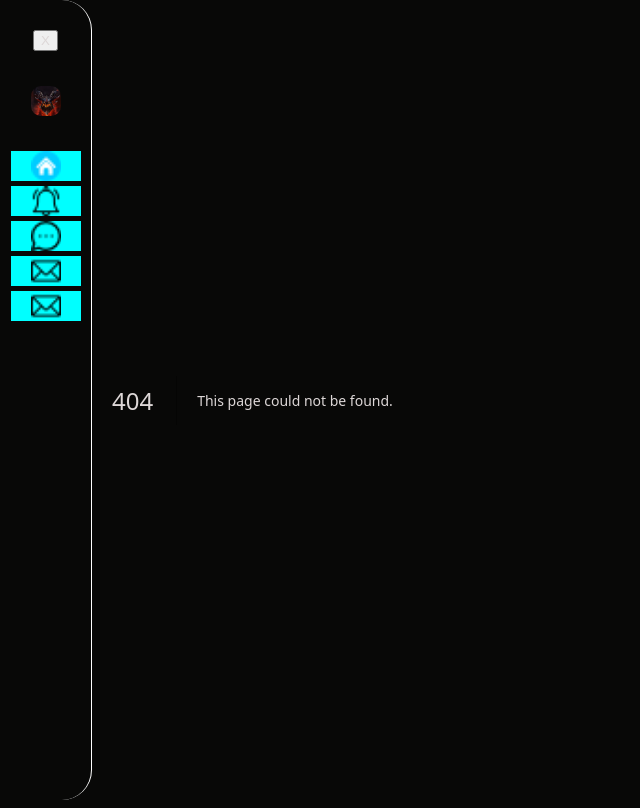
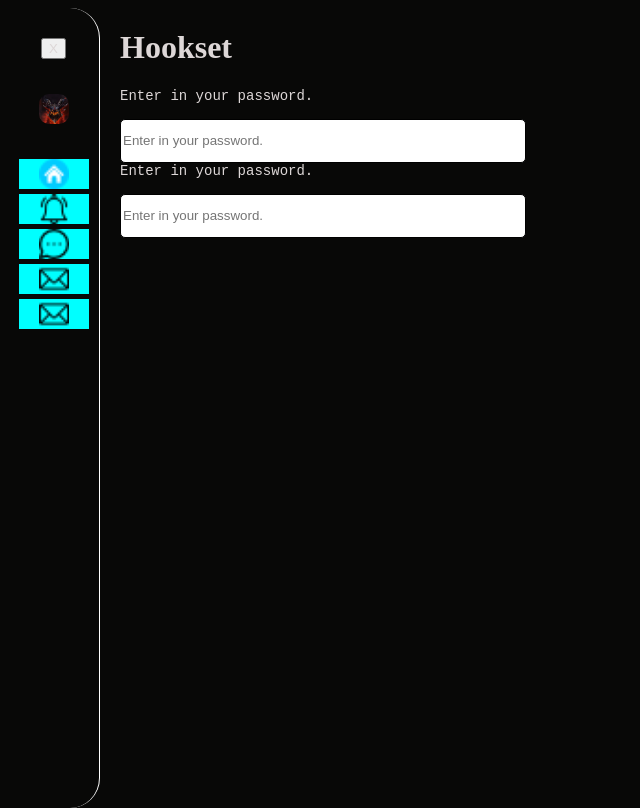
Before and after one commit to Ejswarrior/hookset, a Next.js app: page /login in a window 1280 px wide. Before the commit this address had no page. Shown: the whole page, without its empty margins (0-640 px from the left). Built offline with nearby package versions, Linux system fonts and the light colour scheme.

Commit message:
Started password/email input along with Button component

```diff
--- a/app/home.module.scss
+++ b/app/home.module.scss
@@ -3,4 +3,6 @@
     width: 100%;
     min-height: 100%;
     background-color: #080807;
+
+
 }
--- /dev/null
+++ b/app/login/page.tsx
@@ -0,0 +1,30 @@
+import TextInput from "@/components/BasicComponents/TextInput/TextInput"
+import loginStyles from './login.module.scss'
+export default function LoginPage() {
+    return (
+        <div className={loginStyles.login}>
+            <form>
+                <h1 className={loginStyles.title}>Hookset</h1>
+                <TextInput
+                    required
+                    type='email'
+                    helperText="Enter in your password."
+                    placeholder='Enter in your password.'
+                    name='textinput'
+                    id='textinput'
+                    maxlength={25}
+                />
+
+                <TextInput
+                    required
+                    type='password'
+                    helperText="Enter in your password."
+                    placeholder='Enter in your password.'
+                    name='textinput'
+                    id='textinput'
+                    maxlength={25}
+                />
+            </form>
+        </div>
+    )
+}
--- /dev/null
+++ b/components/BasicComponents/TextInput/TextInput.tsx
@@ -0,0 +1,40 @@
+import inputStyles from './input.module.scss'
+
+interface TextInputProps {
+    type: 'email' | 'text' | 'password';
+    placeholder?: string;
+    name?: string;
+    id?: string;
+    required?: boolean;
+    helperText?: string;
+    disabled?: boolean;
+    error?: boolean;
+    maxlength: number;
+    onChange?: () => void;
+}
+export default function TextInput(props: TextInputProps) {
+
+    const {type, placeholder, name, id, required, helperText, disabled, error, onChange} = props
+
+    const inputs = [inputStyles.inputContainer]
+
+    if (disabled) inputs.push(inputStyles.disabled)
+
+    if (error) inputs.push(inputStyles.error)
+
+    return (
+        <div className={inputs.join(' ')}>
+                        {helperText && <label className={inputStyles.helperText}>{helperText}</label>}
+
+            <input
+                placeholder={placeholder}
+                type={type}
+                name={name}
+                id={id}
+                required={required}
+                onChange={onChange}
+                className={inputStyles.textInput}
+            />
+        </div>
+    )
+}
--- /dev/null
+++ b/components/BasicComponents/TextInput/input.module.scss
@@ -0,0 +1,50 @@
+$-hookset-text-input-height: 40px;
+$-hookset-text-input-width: 400px;
+$-hookset-error-color-ondark: rgb(177, 37, 37);
+$-hookset-disabled-color-onlight: rgb(133, 129, 129);
+
+.inputContainer {
+    display: flex;
+    flex-direction: column;
+
+    .textInput {
+        height: $-hookset-text-input-height;
+        width: $-hookset-text-input-width;
+        border: black 1px solid;
+        border-radius: 5px;
+        color: black;
+    }
+
+    .helperText {
+        font-size: 14px;
+        font-family: 'Courier New', Courier, monospace;
+        margin-bottom: 15px;
+        margin-right: 10px;
+    }
+
+    &:invalid {
+        border: 1px $-hookset-error-color-ondark solid;
+
+        .helperText {
+            color: $-hookset-error-color-ondark
+        }
+    }
+
+    &.error {
+        border: 1px $-hookset-error-color-ondark solid;
+
+        .helperText {
+            color: $-hookset-error-color-ondark
+        }
+    }
+
+    &.disabled {
+        background-color: $-hookset-disabled-color-onlight;
+
+        border: none;
+
+        .helperText {
+            color: $-hookset-disabled-color-onlight;
+        }
+    }
+}
```
Also changed, not shown: app/profile/page.tsx (+9 -10 lines), components/BasicComponents/Button/ButtonPrimary.tsx (added, +32 -0 lines), components/RecommendationBar/RecommendationGroup.tsx (deleted, +0 -23 lines), app/login/login.module.scss (added).
